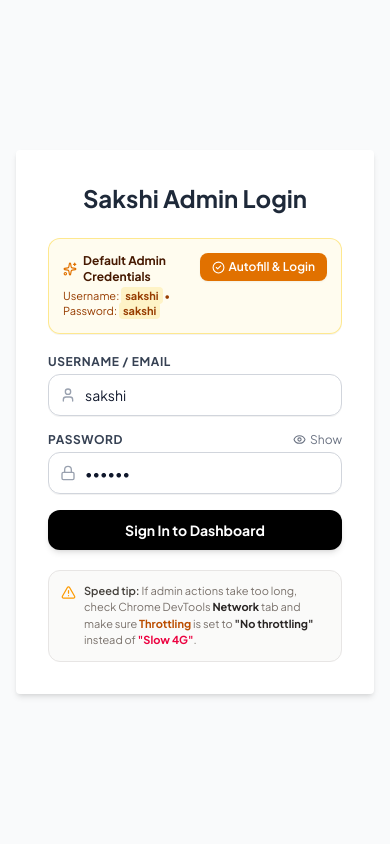
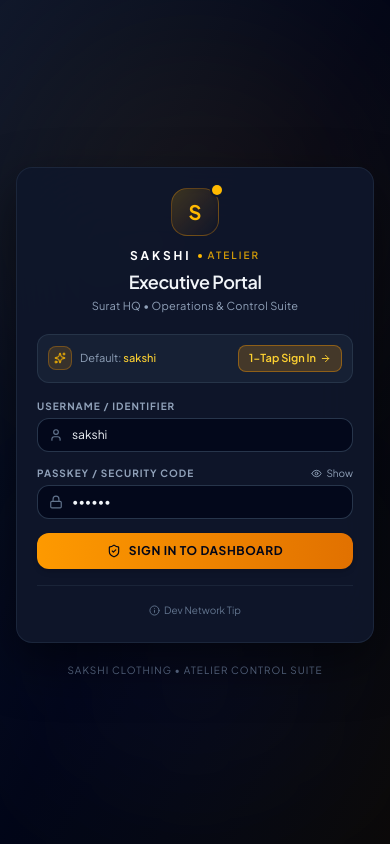
Before and after one commit to Dhvanitkanabar/sakshiclothing, a React (Vite) app in the folder frontend/admin/: page /login in a window 390 px wide. Built offline with nearby package versions, Linux system fonts and the light colour scheme; no server answers.

Commit message:
feat(admin): redesign executive login with compact responsive mobile styling and brand crest

```diff
--- a/frontend/admin/index.html
+++ b/frontend/admin/index.html
@@ -10,12 +10,12 @@
     <link rel="apple-touch-icon" sizes="180x180" href="/apple-touch-icon.png" />
     <link rel="manifest" href="/site.webmanifest" />
     <meta name="theme-color" content="#0F172A" />
-    <meta name="viewport" content="width=device-width, initial-scale=1.0" />
+    <meta name="viewport" content="width=device-width, initial-scale=1.0, maximum-scale=5.0, viewport-fit=cover" />
     <link rel="preconnect" href="https://fonts.googleapis.com">
     <link rel="preconnect" href="https://fonts.gstatic.com" crossorigin>
     <link rel="preconnect" href="https://sakshi-clothing-backend.onrender.com" crossorigin>
     <link rel="dns-prefetch" href="https://sakshi-clothing-backend.onrender.com">
-    <link href="https://fonts.googleapis.com/css2?family=Inter:wght@300;400;500;600;700;800&family=Plus+Jakarta+Sans:wght@400;500;600;700;800&display=swap" rel="stylesheet">
+    <link href="https://fonts.googleapis.com/css2?family=Outfit:wght@300;400;500;600;700;800&family=Plus+Jakarta+Sans:wght@400;500;600;700;800&display=swap" rel="stylesheet">
     <title>Sakshi Admin Atelier | Operations & Control Suite</title>
     <script>
       // Warm up API backend instantly in background on page load
--- a/frontend/admin/src/layouts/AuthLayout.tsx
+++ b/frontend/admin/src/layouts/AuthLayout.tsx
@@ -2,10 +2,20 @@ import { Outlet } from 'react-router-dom';
 
 const AuthLayout = () => {
   return (
-    <div className="min-h-screen bg-gray-50 flex items-center justify-center p-4">
-      <div className="max-w-md w-full bg-white p-8 rounded shadow-md">
-        <h1 className="text-2xl font-bold text-center text-gray-800 mb-6">Sakshi Admin Login</h1>
+    <div className="min-h-screen bg-gradient-to-br from-slate-900 via-slate-950 to-stone-950 flex flex-col items-center justify-center px-4 py-6 sm:py-10 selection:bg-amber-500/20 selection:text-amber-200">
+      {/* Subtle ambient luxury backdrop glow */}
+      <div className="fixed inset-0 pointer-events-none overflow-hidden">
+        <div className="absolute top-1/4 left-1/2 -translate-x-1/2 -translate-y-1/2 w-[380px] sm:w-[500px] h-[380px] sm:h-[500px] bg-amber-500/8 rounded-full blur-[100px]" />
+        <div className="absolute bottom-10 left-1/2 -translate-x-1/2 w-[300px] h-[300px] bg-indigo-500/5 rounded-full blur-[90px]" />
+      </div>
+
+      <div className="w-full max-w-[390px] relative z-10">
         <Outlet />
+      </div>
+
+      {/* Discreet footer attribution */}
+      <div className="mt-5 text-center text-[10px] text-slate-500 font-sans tracking-widest uppercase">
+        <span>Sakshi Clothing &bull; Atelier Control Suite</span>
       </div>
     </div>
   );
--- a/frontend/admin/src/layouts/DashboardLayout.tsx
+++ b/frontend/admin/src/layouts/DashboardLayout.tsx
@@ -11,7 +11,7 @@ export default function DashboardLayout() {
       <Sidebar mobileMenuOpen={mobileMenuOpen} setMobileMenuOpen={setMobileMenuOpen} />
       <div className="flex-1 flex flex-col min-w-0">
         <Topbar onOpenMobileMenu={() => setMobileMenuOpen(true)} />
-        <main className="flex-1 p-4 sm:p-6 lg:p-8 overflow-y-auto">
+        <main className="flex-1 p-3 sm:p-6 lg:p-8 overflow-y-auto min-w-0">
           <Suspense fallback={
             <div className="py-20 text-center">
               <div className="animate-spin w-8 h-8 border-3 border-amber-500 border-t-transparent rounded-full mx-auto mb-3" />
--- a/frontend/admin/src/pages/Login.tsx
+++ b/frontend/admin/src/pages/Login.tsx
@@ -2,13 +2,14 @@ import React, { useState } from 'react';
 import { useNavigate } from 'react-router-dom';
 import { useAuth } from '../context/AuthContext';
 import { toast } from 'sonner';
-import { Lock, User, Eye, EyeOff, Sparkles, CheckCircle2, AlertTriangle } from 'lucide-react';
+import { Lock, User, Eye, EyeOff, Sparkles, ArrowRight, ShieldCheck, Info } from 'lucide-react';
 
 const Login = () => {
   const [email, setEmail] = useState('sakshi');
   const [password, setPassword] = useState('sakshi');
   const [showPassword, setShowPassword] = useState(false);
   const [isSubmitting, setIsSubmitting] = useState(false);
+  const [showSpeedTip, setShowSpeedTip] = useState(false);
   const { login } = useAuth();
   const navigate = useNavigate();
 
@@ -41,93 +42,135 @@ const Login = () => {
   };
 
   return (
-    <div className="space-y-5">
-      {/* Quick Autofill Helper Card */}
-      <div className="bg-amber-50/80 border border-amber-200/90 rounded-xl p-3.5 text-xs text-amber-900 flex items-start justify-between gap-3 shadow-2xs">
-        <div className="space-y-1">
-          <div className="flex items-center gap-1.5 font-bold text-amber-950">
-            <Sparkles size={14} className="text-amber-600 shrink-0" />
-            <span>Default Admin Credentials</span>
+    <div className="bg-slate-900/95 border border-slate-800/90 rounded-2xl sm:rounded-3xl p-5 sm:p-7 shadow-[0_20px_50px_rgba(0,0,0,0.5)] backdrop-blur-2xl">
+      {/* ─── 1. ATELIER BRAND CREST & TITLE ─────────────────────────────── */}
+      <div className="text-center mb-5 sm:mb-6">
+        {/* Luxury Crown Crest */}
+        <div className="w-12 h-12 sm:w-13 sm:h-13 mx-auto mb-3 rounded-2xl bg-gradient-to-br from-amber-400/20 via-amber-500/10 to-transparent border border-amber-500/30 flex items-center justify-center shadow-inner relative">
+          <span className="font-serif text-xl sm:text-2xl font-bold text-amber-400 select-none">
+            S
+          </span>
+          <span className="absolute -top-1 -right-1 w-2.5 h-2.5 rounded-full bg-amber-400 ring-2 ring-slate-900 shadow-sm" />
+        </div>
+
+        <div className="flex items-center justify-center gap-1.5 mb-1">
+          <span className="text-xs font-bold tracking-[0.24em] text-white uppercase font-sans">
+            Sakshi
+          </span>
+          <span className="w-1 h-1 rounded-full bg-amber-400" />
+          <span className="text-[10px] font-semibold tracking-[0.2em] text-amber-400/80 uppercase font-sans">
+            Atelier
+          </span>
+        </div>
+
+        <h1 className="text-lg sm:text-xl font-semibold text-slate-100 tracking-tight">
+          Executive Portal
+        </h1>
+        <p className="text-[11px] text-slate-400 tracking-wide mt-0.5">
+          Surat HQ &bull; Operations & Control Suite
+        </p>
+      </div>
+
+      {/* ─── 2. QUICK DEMO AUTOFILL BAR ─────────────────────────────────── */}
+      <div className="mb-4 bg-slate-800/60 border border-slate-700/60 rounded-xl p-2.5 flex items-center justify-between gap-2">
+        <div className="flex items-center gap-2 min-w-0">
+          <div className="w-6 h-6 rounded-lg bg-amber-500/15 border border-amber-500/30 flex items-center justify-center shrink-0">
+            <Sparkles size={12} className="text-amber-400" />
           </div>
-          <p className="text-[11px] text-amber-800">
-            Username: <strong className="font-mono bg-amber-100 px-1 py-0.5 rounded">sakshi</strong> &bull; Password: <strong className="font-mono bg-amber-100 px-1 py-0.5 rounded">sakshi</strong>
-          </p>
+          <div className="truncate text-[11px] text-slate-300">
+            <span className="text-slate-400">Default: </span>
+            <code className="text-amber-300 font-mono font-medium">sakshi</code>
+          </div>
         </div>
+
         <button
           type="button"
           onClick={handleQuickAutofill}
           disabled={isSubmitting}
-          className="shrink-0 px-3 py-1.5 bg-amber-600 hover:bg-amber-700 text-white rounded-lg text-xs font-semibold shadow-xs transition-colors flex items-center gap-1 disabled:opacity-50"
+          className="shrink-0 px-2.5 py-1 rounded-lg bg-amber-500/20 hover:bg-amber-500/30 border border-amber-500/40 text-amber-300 hover:text-amber-200 text-[11px] font-semibold transition-all active:scale-95 disabled:opacity-50 flex items-center gap-1"
         >
-          <CheckCircle2 size={13} />
-          <span>Autofill & Login</span>
+          <span>1-Tap Sign In</span>
+          <ArrowRight size={11} />
         </button>
       </div>
 
-      <form className="space-y-4" onSubmit={handleSubmit}>
+      {/* ─── 3. COMPACT ARCHITECTURAL LOGIN FORM ────────────────────────── */}
+      <form onSubmit={handleSubmit} className="space-y-3.5">
         <div>
-          <label className="block text-xs font-bold text-gray-700 uppercase tracking-wider mb-1">
-            Username / Email
+          <label className="block text-[10px] font-bold text-slate-400 uppercase tracking-widest mb-1">
+            Username / Identifier
           </label>
           <div className="relative">
-            <span className="absolute left-3 top-1/2 -translate-y-1/2 text-gray-400">
-              <User size={16} />
+            <span className="absolute left-3 top-1/2 -translate-y-1/2 text-slate-500">
+              <User size={14} />
             </span>
             <input
               type="text"
               required
               value={email}
               onChange={(e) => setEmail(e.target.value)}
-              className="pl-9 pr-3 py-2.5 w-full rounded-xl border border-gray-300 text-sm focus:ring-2 focus:ring-black focus:border-black outline-none transition-all shadow-2xs"
-              placeholder="sakshi"
+              placeholder="Enter username (sakshi)"
+              className="w-full pl-8.5 pr-3 py-2 rounded-xl bg-slate-950/80 border border-slate-700/80 focus:border-amber-500 focus:ring-1 focus:ring-amber-500/30 text-xs sm:text-sm text-slate-100 placeholder:text-slate-600 outline-none transition-all"
             />
           </div>
         </div>
 
         <div>
           <div className="flex items-center justify-between mb-1">
-            <label className="block text-xs font-bold text-gray-700 uppercase tracking-wider">
-              Password
+            <label className="block text-[10px] font-bold text-slate-400 uppercase tracking-widest">
+              Passkey / Security Code
             </label>
             <button
               type="button"
               onClick={() => setShowPassword(!showPassword)}
-              className="text-xs text-gray-500 hover:text-black flex items-center gap-1"
+              className="text-[10px] text-slate-400 hover:text-slate-200 flex items-center gap-1 transition-colors"
             >
-              {showPassword ? <EyeOff size={13} /> : <Eye size={13} />}
+              {showPassword ? <EyeOff size={11} /> : <Eye size={11} />}
               <span>{showPassword ? 'Hide' : 'Show'}</span>
             </button>
           </div>
           <div className="relative">
-            <span className="absolute left-3 top-1/2 -translate-y-1/2 text-gray-400">
-              <Lock size={16} />
+            <span className="absolute left-3 top-1/2 -translate-y-1/2 text-slate-500">
+              <Lock size={14} />
             </span>
             <input
               type={showPassword ? 'text' : 'password'}
               required
               value={password}
               onChange={(e) => setPassword(e.target.value)}
-              className="pl-9 pr-10 py-2.5 w-full rounded-xl border border-gray-300 text-sm focus:ring-2 focus:ring-black focus:border-black outline-none transition-all shadow-2xs"
-              placeholder="sakshi"
+              placeholder="Enter passkey (sakshi)"
+              className="w-full pl-8.5 pr-9 py-2 rounded-xl bg-slate-950/80 border border-slate-700/80 focus:border-amber-500 focus:ring-1 focus:ring-amber-500/30 text-xs sm:text-sm text-slate-100 placeholder:text-slate-600 outline-none transition-all"
             />
           </div>
         </div>
 
+        {/* Primary Sign In Button */}
         <button
           type="submit"
           disabled={isSubmitting}
-          className="w-full py-2.5 bg-black text-white rounded-xl text-sm font-bold hover:bg-gray-800 transition-all shadow-md disabled:opacity-50 active:scale-[0.99] flex items-center justify-center gap-2"
+          className="w-full mt-2 py-2.5 px-4 rounded-xl bg-gradient-to-r from-amber-500 to-amber-600 hover:from-amber-400 hover:to-amber-500 text-slate-950 text-xs font-bold tracking-wider uppercase transition-all shadow-md hover:shadow-amber-500/20 active:scale-[0.98] disabled:opacity-50 flex items-center justify-center gap-2"
         >
-          {isSubmitting ? 'Authenticating...' : 'Sign In to Dashboard'}
+          <ShieldCheck size={14} className="text-slate-950" />
+          <span>{isSubmitting ? 'Authenticating...' : 'Sign In to Dashboard'}</span>
         </button>
       </form>
 
-      {/* Network Speed Reminder */}
-      <div className="bg-stone-50 border border-stone-200 rounded-xl p-3 text-[11px] text-stone-500 flex items-start gap-2">
-        <AlertTriangle size={15} className="text-amber-500 shrink-0 mt-0.5" />
-        <div>
-          <span className="font-semibold text-stone-700">Speed tip:</span> If admin actions take too long, check Chrome DevTools <strong className="text-stone-800">Network</strong> tab and make sure <strong className="text-amber-700 font-mono">Throttling</strong> is set to <strong className="text-stone-800 font-mono">"No throttling"</strong> instead of <strong className="text-rose-600 font-mono">"Slow 4G"</strong>.
-        </div>
+      {/* ─── 4. SUBTLE EXPANDABLE HELP ACCORDION ─────────────────────────── */}
+      <div className="mt-4 pt-3 border-t border-slate-800/80 text-center">
+        <button
+          type="button"
+          onClick={() => setShowSpeedTip(!showSpeedTip)}
+          className="inline-flex items-center gap-1 text-[10px] text-slate-500 hover:text-slate-300 transition-colors"
+        >
+          <Info size={11} />
+          <span>{showSpeedTip ? 'Hide Connection Tip' : 'Dev Network Tip'}</span>
+        </button>
+
+        {showSpeedTip && (
+          <div className="mt-2 p-2 rounded-lg bg-slate-950/70 border border-slate-800 text-[10px] text-slate-400 text-left leading-relaxed">
+            Ensure Chrome DevTools Network throttling is set to <strong className="text-amber-300 font-mono">"No throttling"</strong> for fast live data queries.
+          </div>
+        )}
       </div>
     </div>
   );
```
